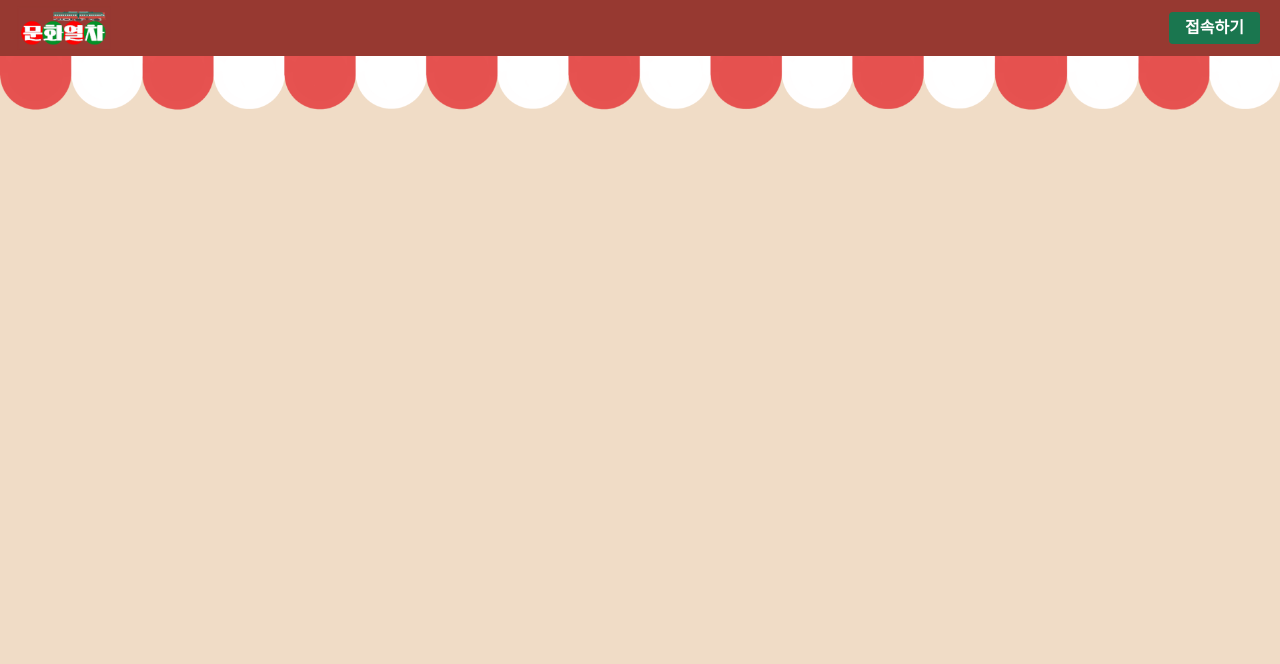
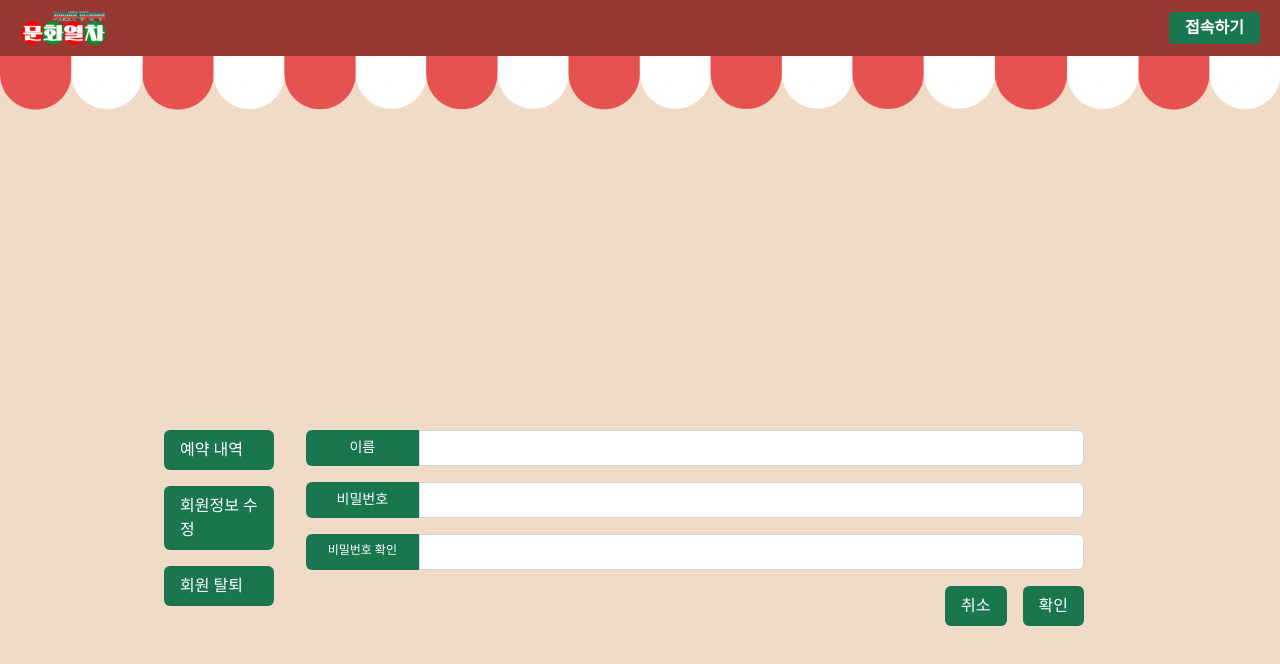
Before and after one commit to 2hanbyeol1/munhwa-yeolcha, a Next.js app: page /mypage/edit in a window 1280 px wide. Before the commit this address had no page. Shown: the top 664 px of the page. Built offline with nearby package versions, Linux system fonts and the light colour scheme; a web font is replaced by a local one.

Commit message:
Feat: Pull 받고 UI, 파일구조 고치기 완료

```diff
--- /dev/null
+++ b/src/app/(provider)/mypage/edit/page.tsx
@@ -0,0 +1,30 @@
+import React from "react";
+import Link from "next/link";
+import EditProfileForm from "@/components/EditProfileForm";
+
+const Edit = () => {
+  // const userId = "12345"; // This would be dynamically fetched in a real application
+
+  return (
+    <div className="min-h-screen flex justify-center items-center bg-beige">
+      <div className="bg-beige p-6 rounded-md w-full flex">
+        <div className="flex flex-col items-center space-y-4">
+          <nav className="flex flex-col space-y-4">
+            <Link href="/reservations">
+              <h5 className="bg-green text-white px-4 py-2 rounded-md">예약 내역</h5>
+            </Link>
+            <Link href="/edit-profile">
+              <h5 className="bg-green text-white px-4 py-2 rounded-md">회원정보 수정</h5>
+            </Link>
+            <Link href="/delete-account">
+              <h5 className="bg-green text-white px-4 py-2 rounded-md">회원 탈퇴</h5>
+            </Link>
+          </nav>
+        </div>
+        <EditProfileForm />
+      </div>
+    </div>
+  );
+};
+
+export default Edit;
--- /dev/null
+++ b/src/components/EditProfileForm.tsx
@@ -0,0 +1,88 @@
+import React, { useState, useEffect } from "react";
+// import { fetchUserProfile, updateUserProfile } from "";
+
+// interface ProfileFormProps {
+//   userId: string;
+// }
+
+const EditProfileForm: React.FC = () => {
+  // const [profile, setProfile] = useState({ name: "", password: "" });
+  // const [isLoading, setIsLoading] = useState(true);
+  // const [error, setError] = useState<string | null>(null);
+
+  // useEffect(() => {
+  //   const getUserProfile = async () => {
+  //     try {
+  //       const userProfile = await fetchUserProfile(userId);
+  //       setProfile(userProfile);
+  //       setIsLoading(false);
+  //     } catch (error) {
+  //       setError("Failed to load user profile");
+  //       setIsLoading(false);
+  //     }
+  //   };
+
+  //   getUserProfile();
+  // }, [userId]);
+
+  // const handleChange = (e: React.ChangeEvent<HTMLInputElement>) => {
+  //   const { name, value } = e.target;
+  //   setProfile((prevProfile) => ({ ...prevProfile, [name]: value }));
+  // };
+
+  // const handleSubmit = async (e: React.FormEvent) => {
+  //   e.preventDefault();
+  //   try {
+  //     await updateUserProfile(userId, profile);
+  //     alert("Profile updated successfully");
+  //   } catch (error) {
+  //     setError("Failed to update profile");
+  //   }
+  // };
+
+  // if (isLoading) return <p>Loading...</p>;
+  // if (error) return <p>{error}</p>;
+
+  return (
+    <div className="flex w-full">
+      <form className="ml-8 mr-8 space-y-4 w-full">
+        <div className="flex">
+          <label className="bg-green text-white text-center text-sm py-2 px-3 w-32 h-9 rounded-l-md">이름</label>
+          <input
+            type="text"
+            name="name"
+            className="block border border-gray-300 py-2 px-1 w-full h-9 rounded-r-md focus:outline-none focus:ring-indigo-500 focus:border-indigo-500 sm:text-sm"
+          />
+        </div>
+        <div className="flex">
+          <label className="bg-green text-white text-center py-2 px-3 w-32 h-9 text-sm rounded-l-md">비밀번호</label>
+          <input
+            type="password"
+            name="password"
+            className="block border border-gray-300 py-2 px-1 w-full h-9 rounded-r-md focus:outline-none focus:ring-indigo-500 focus:border-indigo-500 sm:text-sm"
+          />
+        </div>
+        <div className="flex">
+          <label className="bg-green text-white text-center text-xs py-2 px-3 w-32 h-9 rounded-l-md">
+            비밀번호 확인
+          </label>
+          <input
+            type="password"
+            name="confirmPassword"
+            className="block border border-gray-300 py-2 px-1 w-full h-9 rounded-r-md focus:outline-none focus:ring-indigo-500 focus:border-indigo-500 sm:text-sm"
+          />
+        </div>
+        <div className="flex justify-end space-x-4 ">
+          <button type="button" className="bg-green text-white py-2 px-4 rounded-md">
+            취소
+          </button>
+          <button type="submit" className="bg-green text-white py-2 px-4 rounded-md">
+            확인
+          </button>
+        </div>
+      </form>
+    </div>
+  );
+};
+
+export default EditProfileForm;
```
